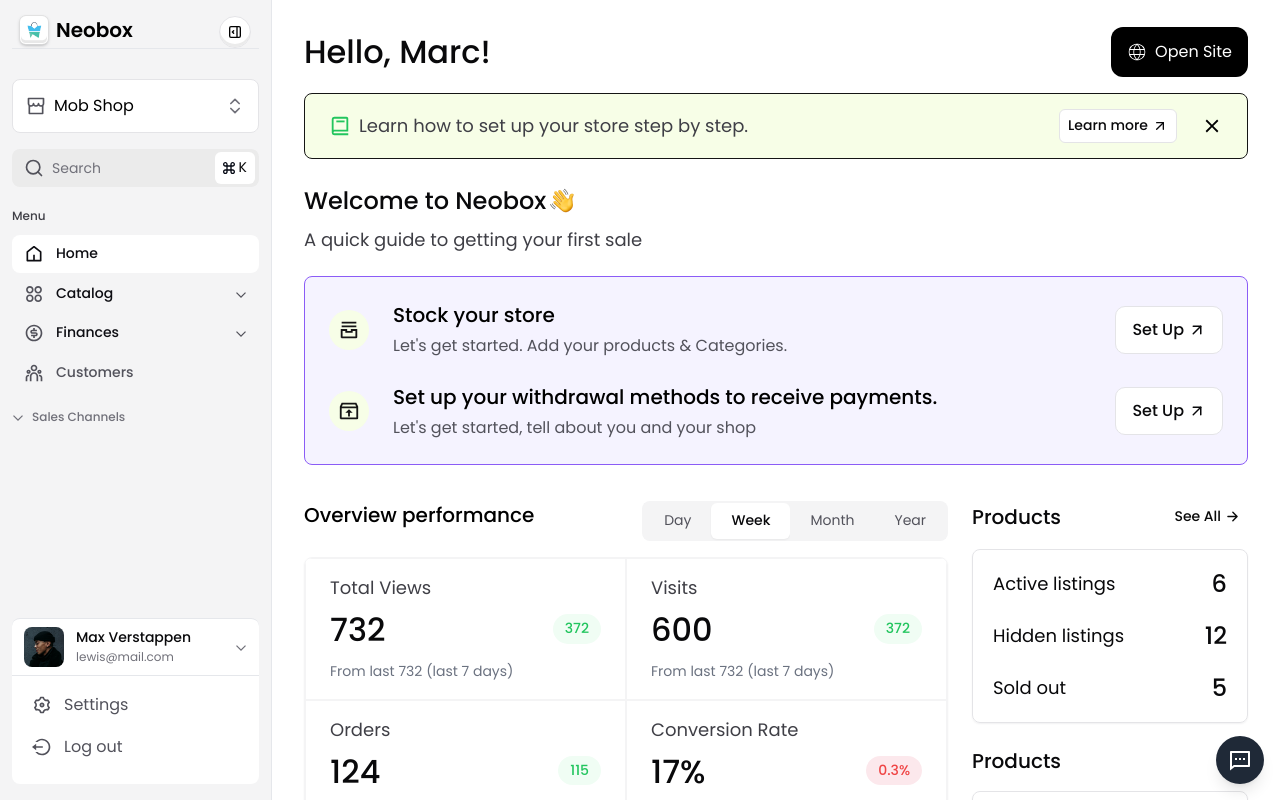
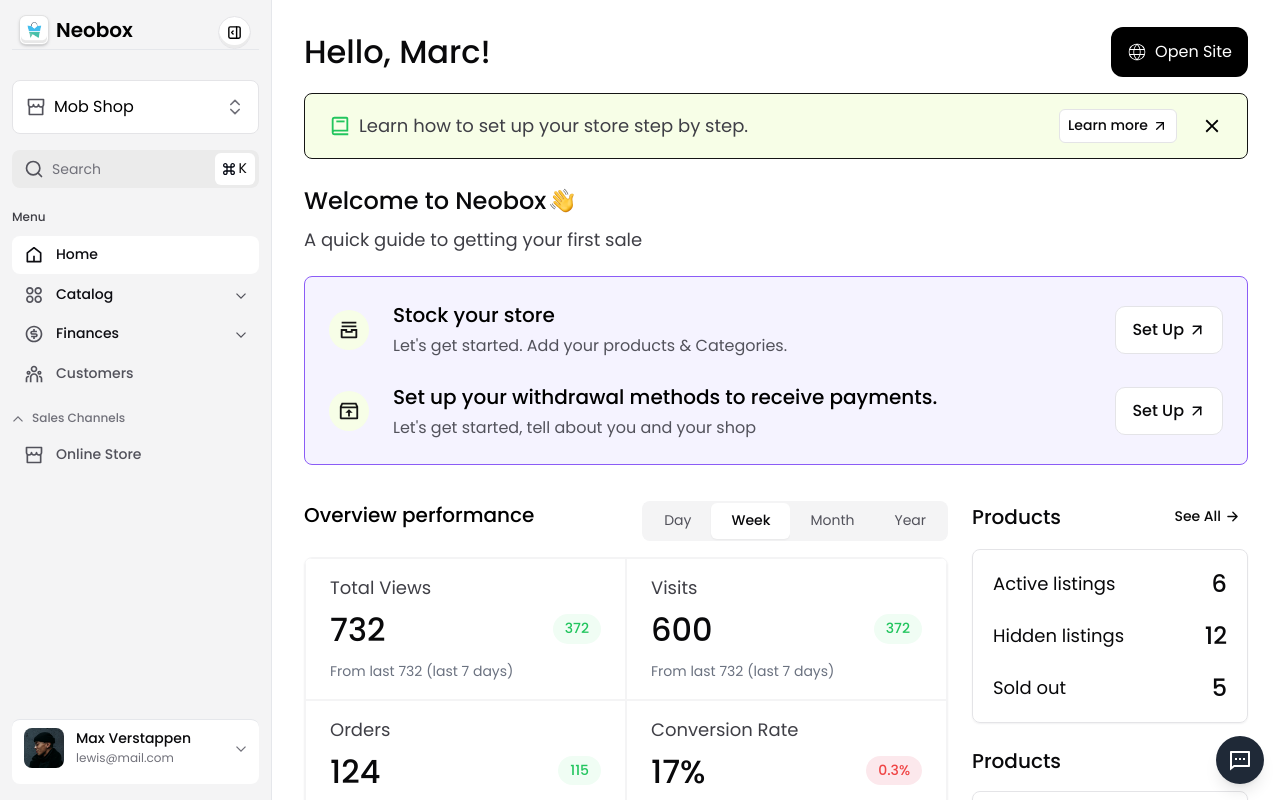
Before and after one commit to uzair-shakeel/neobox, a React (Vite) app: page / in a window 1280 px wide. Built offline with nearby package versions, Linux system fonts and the light colour scheme.

Commit message:
sidebar responsive done

```diff
--- a/src/components/Sidebar.jsx
+++ b/src/components/Sidebar.jsx
@@ -14,10 +14,50 @@
 import { NavLink } from "react-router-dom";
 
 const Sidebar = () => {
-  const [isSalesChannelsVisible, setIsSalesChannelsVisible] = useState(false);
+  const [isSalesChannelsVisible, setIsSalesChannelsVisible] = useState(true);
   const [openDropdown, setOpenDropdown] = useState(null);
+  const [profileDropdown, setProfileDropdown] = useState(null);
   const catalogRef = useRef(null);
   const financesRef = useRef(null);
+  const [isExpanded, setIsExpanded] = useState(false);
+  const sidebarRef = useRef(null);
+
+  const checkWidth = () => {
+    if (window.innerWidth >= 1024) {
+      setIsExpanded(true);
+    } else {
+      setIsExpanded(false);
+    }
+  };
+
+  const handleClickOutside = (event) => {
+    if (sidebarRef.current && !sidebarRef.current.contains(event.target)) {
+      if (window.innerWidth < 1024) {
+        setIsExpanded(false);
+      }
+    }
+  };
+
+  useEffect(() => {
+    // Check width on mount
+    checkWidth();
+
+    // Add event listener for window resize
+    window.addEventListener("resize", checkWidth);
+
+    // Add event listener for clicks outside the sidebar
+    document.addEventListener("mousedown", handleClickOutside);
+
+    // Clean up
+    return () => {
+      window.removeEventListener("resize", checkWidth);
+      document.removeEventListener("mousedown", handleClickOutside);
+    };
+  }, []);
+
+  const toggleSidebar = () => {
+    setIsExpanded(!isExpanded);
+  };
 
   const toggleSalesChannels = () => {
     setIsSalesChannelsVisible((prev) => !prev);
@@ -25,6 +65,7 @@
 
   // Function to toggle dropdown visibility
   const toggleDropdown = (dropdown) => {
+    setIsExpanded(true);
     if (openDropdown === dropdown) {
       setOpenDropdown(null); // Close if the same dropdown is clicked again
     } else {
@@ -52,10 +93,26 @@
   }, []);
 
   return (
-    <aside className="w-[272px] bg-[#F4F4F5] border-r px-[12px] py-[16px] flex flex-col justify-between">
+    <>
+      <div
+        className={`h-full flex sidebar-behind top-0 left-0 ${
+          isExpanded ? "xl:w-[272px] lg:w-[240px] w-[70px]" : "min-w-[70px]"
+        }`}
+      ></div>
+      <aside
+        className={`fixed top-0 left-0 bg-[#F4F4F5] border-r py-[16px] h-screen transition-all duration-200 overflow-hidden ${
+          isExpanded
+            ? "xl:w-[272px] lg:w-[240px] w-[220px] px-[12px]"
+            : "px-[8px] w-[70px]"
+        } flex flex-col justify-between z-[60]`}
+      >
         <div>
-        <div className="px-[8px] border-b flex justify-between">
-          <div className="flex gap-[8px]">
+          <div
+            className={`${
+              isExpanded ? "px-[8px]" : "px-0"
+            } border-b flex justify-between`}
+          >
+            <div className={`flex gap-[8px] ${!isExpanded && "hidden"}`}>
               <span
                 className="h-[28px] w-[28px] rounded-[5.6px] border-[0.7px] border-[#FFFFFF4D] flex items-center justify-center bg-white"
                 style={{
@@ -71,13 +128,20 @@
               <h1 className="text-xl font-semibold">Neobox</h1>
             </div>
             <span
-            className="h-[32px] w-[32px] rounded-full flex items-center justify-center bg-white border border-[#E4E4E7]"
+              className={`${
+                isExpanded ? "h-[33px] w-[33px]" : " h-[43px] w-[43px] mx-auto"
+              }  rounded-full flex items-center justify-center bg-white border border-[#E4E4E7]`}
               style={{ boxShadow: "0px -3px 0px 0px #00000014 inset" }}
+              onClick={toggleSidebar}
             >
-            <TbLayoutSidebarRightExpand size={16} />
+              <TbLayoutSidebarRightExpand
+                className={`${
+                  isExpanded ? "h-[17px] w-[17px]" : " h-[22px] w-[22px]"
+                }`}
+              />
             </span>
           </div>
-        <div className="mt-[30px]">
+          <div className={`mt-[30px] ${!isExpanded && "hidden"}`}>
             <div className="px-[13px] py-[14px] bg-white flex items-center justify-between border border-[#E4E4E7] rounded-[8px]">
               <span className="flex items-center gap-[8px]">
                 <RiStoreLine size={20} color="#52525B" /> Mob Shop
@@ -85,16 +149,29 @@
               <LuChevronsUpDown size={20} color="#71717A" />
             </div>
           </div>
-        <div className="flex items-center bg-[#EBEBEB] ps-[12px] py-[9px] pe-[4px] rounded-[8px] w-full mt-[16px] relative">
-          <span className="min-w-[20px] min-h-[20px] mr-[8px]">
-            <LuSearch color="#52525B" size={20} />
+          <div className="flex items-center bg-[#EBEBEB] py-[9px] pe-[4px] rounded-[8px] w-full mt-[16px] relative">
+            <span
+              className={`min-w-[20px] min-h-[20px] ${
+                isExpanded ? "mr-[8px] ps-[12px]" : " ps-[4px] mx-auto"
+              }`}
+              onClick={() => {
+                setIsExpanded(true);
+              }}
+            >
+              <LuSearch color="#52525B" size={isExpanded ? 20 : 22} />
             </span>
             <input
               type="text"
               placeholder="Search"
-            className="bg-[#EBEBEB] outline-none  placeholder:text-[#71717A] text-sm w-[67%]"
+              className={`bg-[#EBEBEB] outline-none  placeholder:text-[#71717A] text-sm w-[67%] ${
+                !isExpanded && "hidden"
+              } `}
             />
-          <div className="absolute right-[4px] h-full py-[3px]">
+            <div
+              className={`absolute right-[4px] h-full py-[3px] ${
+                !isExpanded && "hidden"
+              }`}
+            >
               <div className="bg-white px-[8px] h-full rounded-[6px] flex gap-[4px] items-center">
                 <span className="text-black text-[14px] font-semibold">
                   <img
@@ -119,16 +196,22 @@
                   className={({ isActive }) =>
                     `flex items-center gap-[12px] font-[500] text-[14px] leading-[21.7px] ${
                       isActive ? "bg-white text-[#0D0D12]" : "text-[#52525B]"
-                  } rounded-[8px] py-[8px] px-[12px]`
+                    } rounded-[8px] py-[8px] ${
+                      isExpanded ? "px-[12px]" : "px-[8px]"
+                    } `
                   }
                 >
-                <RiHome5Line size={20} /> Home
+                  <RiHome5Line size={isExpanded ? 20 : 22} />{" "}
+                  <span className={`${!isExpanded && "hidden"}`}>Home</span>
                 </NavLink>
               </li>
               <li ref={catalogRef} className="transition">
                 <button
                   onClick={() => toggleDropdown("catalog")}
-                className="flex items-center justify-between w-full text-[#0D0D12] font-[500] text-[14px] leading-[21.7px] hover:bg-[#FAFAFA] rounded-[8px] py-[8px] px-[12px]"
+                  className={`flex items-center justify-between w-full text-[#0D0D12] font-[500] text-[14px] leading-[21.7px] hover:bg-[#FAFAFA] rounded-[8px] py-[8px] ${
+                    isExpanded ? "px-[12px]" : "px-[8px]"
+                  }
+                     gap-1`}
                 >
                   <span className="flex items-center gap-[12px]">
                     <RiApps2Line
@@ -137,9 +220,11 @@
                           ? "text-[#A3E635]"
                           : "text-[#52525B]"
                       }`}
-                    size={20}
+                      size={isExpanded ? 20 : 22}
                     />{" "}
+                    <span className={`${!isExpanded && "hidden"}`}>
                       Catalog
+                    </span>
                   </span>
                   <span>
                     <MdArrowBackIos
@@ -207,7 +292,10 @@
               <li ref={financesRef}>
                 <button
                   onClick={() => toggleDropdown("finances")}
-                className="flex items-center justify-between w-full text-[#0D0D12] font-[500] text-[14px] leading-[21.7px] hover:bg-white rounded-[8px] py-[8px] px-[12px]"
+                  className={`flex items-center justify-between w-full text-[#0D0D12] font-[500] text-[14px] leading-[21.7px] hover:bg-[#FAFAFA] rounded-[8px] py-[8px] ${
+                    isExpanded ? "px-[12px]" : "px-[8px]"
+                  }
+                     gap-1`}
                 >
                   <span className="flex items-center gap-[12px]">
                     <RiMoneyDollarCircleLine
@@ -216,9 +304,11 @@
                           ? "text-[#A3E635]"
                           : "text-[#52525B]"
                       }`}
-                    size={20}
+                      size={isExpanded ? 20 : 22}
                     />{" "}
+                    <span className={`${!isExpanded && "hidden"}`}>
                       Finances
+                    </span>
                   </span>
                   <span>
                     <MdArrowBackIos
@@ -275,11 +365,20 @@
                   className={({ isActive }) =>
                     `flex items-center gap-[12px] font-[500] text-[14px] leading-[21.7px] ${
                       isActive ? "bg-white text-[#0D0D12]" : "text-[#52525B]"
-                  } rounded-[8px] py-[8px] px-[12px]`
+                    } rounded-[8px] py-[8px] ${
+                      isExpanded ? "px-[12px]" : "px-[8px]"
+                    }`
                   }
                 >
-                <img src="/customers.svg" className="w-[20px] h-[20px]" />{" "}
+                  <img
+                    src="/customers.svg"
+                    className={`${
+                      isExpanded ? "w-[20px] h-[20px]" : "w-[22px] h-[22px]"
+                    }`}
+                  />{" "}
+                  <span className={`${!isExpanded && "hidden"}`}>
                     Customers
+                  </span>
                 </NavLink>
               </li>
               <li>
@@ -295,10 +394,12 @@
                           : "mt-[-4px] rotate-[-90deg]"
                       }`} // Rotates the arrow when clicked
                       color="#71717A"
-                    size={12}
+                      size={isExpanded ? 12 : 14}
                     />
                   </span>
+                  <span className={`${!isExpanded && "hidden"}`}>
                     Sales Channels
+                  </span>
                 </button>
 
                 {/* Conditionally render the <a> link */}
@@ -311,7 +412,10 @@
                       } rounded-[8px] py-[8px] px-[12px]`
                     }
                   >
-                  <RiStoreLine size={20} color="#52525B" /> Online Store
+                    <RiStoreLine size={isExpanded ? 20 : 22} color="#52525B" />{" "}
+                    <span className={`${!isExpanded && "hidden"}`}>
+                      Online Store
+                    </span>
                   </NavLink>
                 )}
               </li>
@@ -319,16 +423,33 @@
           </nav>
         </div>
         <div className="border-t rounded-[8px] bg-white py-[8px] w-full mt-1">
-        <div className="flex items-center justify-between w-full flex-grow border-b pb-[8px] px-[12px] w-full">
+          <div
+            onClick={() => {
+              setProfileDropdown(!profileDropdown);
+            }}
+            className={`flex items-center justify-between w-full flex-grow ${
+              profileDropdown && "border-b"
+            }  border-b-[#E4E4E7] pb-[8px] xl:px-[12px] px-[6px] w-full`}
+          >
             <div className="flex items-center ">
-            <span className="min-h-[40px] min-w-[40px]">
+              <span
+                className={`${
+                  isExpanded
+                    ? "min-h-[40px] min-w-[40px]"
+                    : "min-h-[25px] min-w-[25px]"
+                }`}
+              >
                 <img
                   src="/profile.png"
                   alt="User"
-                className="w-[40px] h-[40px] rounded-[8px] mr-[12px] object-cover"
+                  className={`${
+                    isExpanded ? "h-[40px] w-[40px]" : "h-[25px] w-[25px]"
+                  } rounded-[8px] object-cover`}
                 />
               </span>
-            <div>
+              <div
+                className={`${!isExpanded && "hidden"} lg:ms-[12px] ms-[6px]`}
+              >
                 <p className="text-[14px] font-[500] leading-[21.7px] text-[#09090B]">
                   Max Verstappen
                 </p>
@@ -345,26 +466,61 @@
               />
             </span>{" "}
           </div>
-        <ul className="p-[8px]">
+          <ul
+            className={`${isExpanded ? "pb-[8px]" : "pb-0"} pt-[8px] px-[8px] ${
+              profileDropdown ? "block" : "hidden"
+            }`}
+          >
             <li>
               <a
                 href="#"
-              className="flex items-center text-[#52525B] rounded-[8px] hover:bg-gray-100 py-[9px] px-[12px]"
+                className={`flex items-center text-[#52525B] rounded-[8px] hover:bg-gray-100 ${
+                  isExpanded ? "px-[12px] py-[9px]" : "pb-[5px]"
+                }`}
               >
-              <RiSettings3Line size={20} className="mr-[12px]" /> Settings
+                <span
+                  className={` ${
+                    isExpanded
+                      ? "min-h-[20px] min-w-[20px] h-[20px] w-[20px]"
+                      : "min-h-[25px] min-w-[25px] h-[25px] w-[25px]"
+                  }`}
+                >
+                  <RiSettings3Line className="h-full w-full" />{" "}
+                </span>
+                <span
+                  className={`${!isExpanded && "hidden"} lg:ms-[12px] ms-[6px]`}
+                >
+                  Settings
+                </span>
               </a>
             </li>
             <li>
               <a
                 href="#"
-              className="flex items-center text-[#52525B] rounded-[8px] hover:bg-gray-100 py-[9px] px-[12px]"
+                className={`flex items-center text-[#52525B] rounded-[8px] hover:bg-gray-100 py-[9px] ${
+                  isExpanded ? "px-[12px] py-[9px]" : "pb-[5px]"
+                }`}
               >
-              <RiLogoutCircleLine size={20} className="mr-[12px]" /> Log out
+                <span
+                  className={`${
+                    isExpanded
+                      ? "min-h-[20px] min-w-[20px] h-[20px] w-[20px]"
+                      : "min-h-[25px] min-w-[25px] h-[25px] w-[25px]"
+                  }`}
+                >
+                  <RiLogoutCircleLine className="h-full w-full" />{" "}
+                </span>
+                <span
+                  className={`${!isExpanded && "hidden"} lg:ms-[12px] ms-[6px]`}
+                >
+                  Log out
+                </span>
               </a>
             </li>
           </ul>
         </div>
       </aside>
+    </>
   );
 };
 
```
Lines whose indentation alone changed are shown as unchanged.
